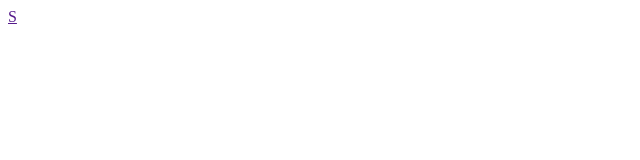
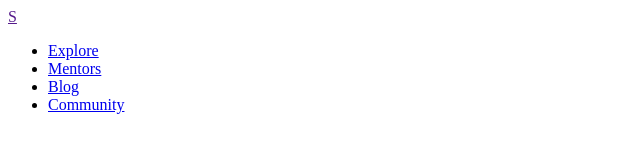
Before and after one commit to Neyz31/site-VIZITKA, a plain HTML site: page index.html in a window 1280 px wide. Shown: the whole page, without its empty margins (0-640 px from the left). Drawn offline with Linux system fonts and the light colour scheme.

Commit message:
Update index.html

```diff
--- a/index.html
+++ b/index.html
@@ -12,6 +12,20 @@
         <div class="container">
             <nav class="navigation">
                 <a href="" class="logo">S</a>
+                <ul class="navigation-holder">
+                    <li class="nav-links">
+                        <a href="#">Explore</a>
+                    </li>
+                    <li class="nav-links">
+                        <a href="#">Mentors</a>
+                    </li>
+                    <li class="nav-links">
+                        <a href="#">Blog</a>
+                    </li>
+                    <li class="nav-links">
+                        <a href="#">Community</a>
+                    </li>
+                </ul>
             </nav>
         </div>
     </header>
```
